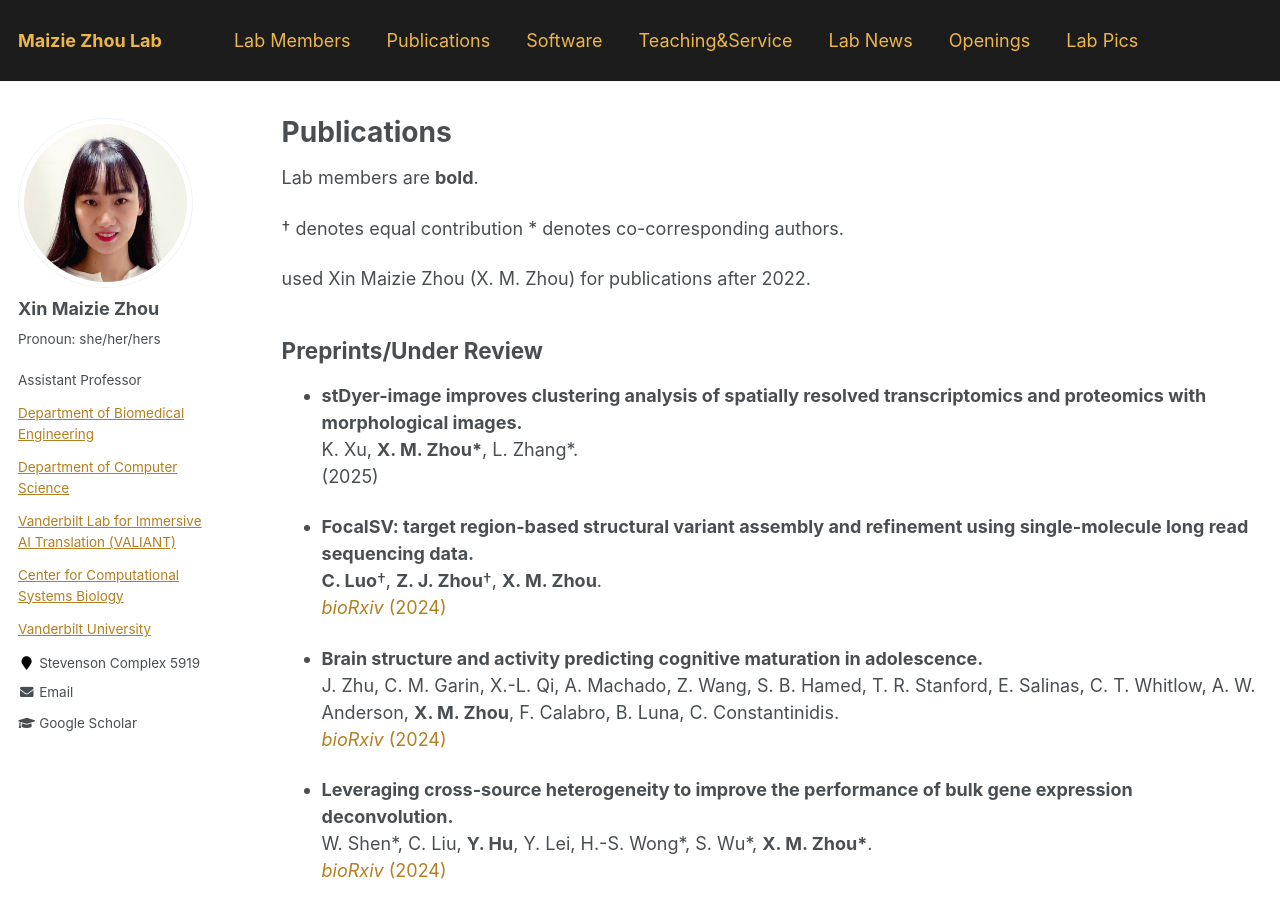
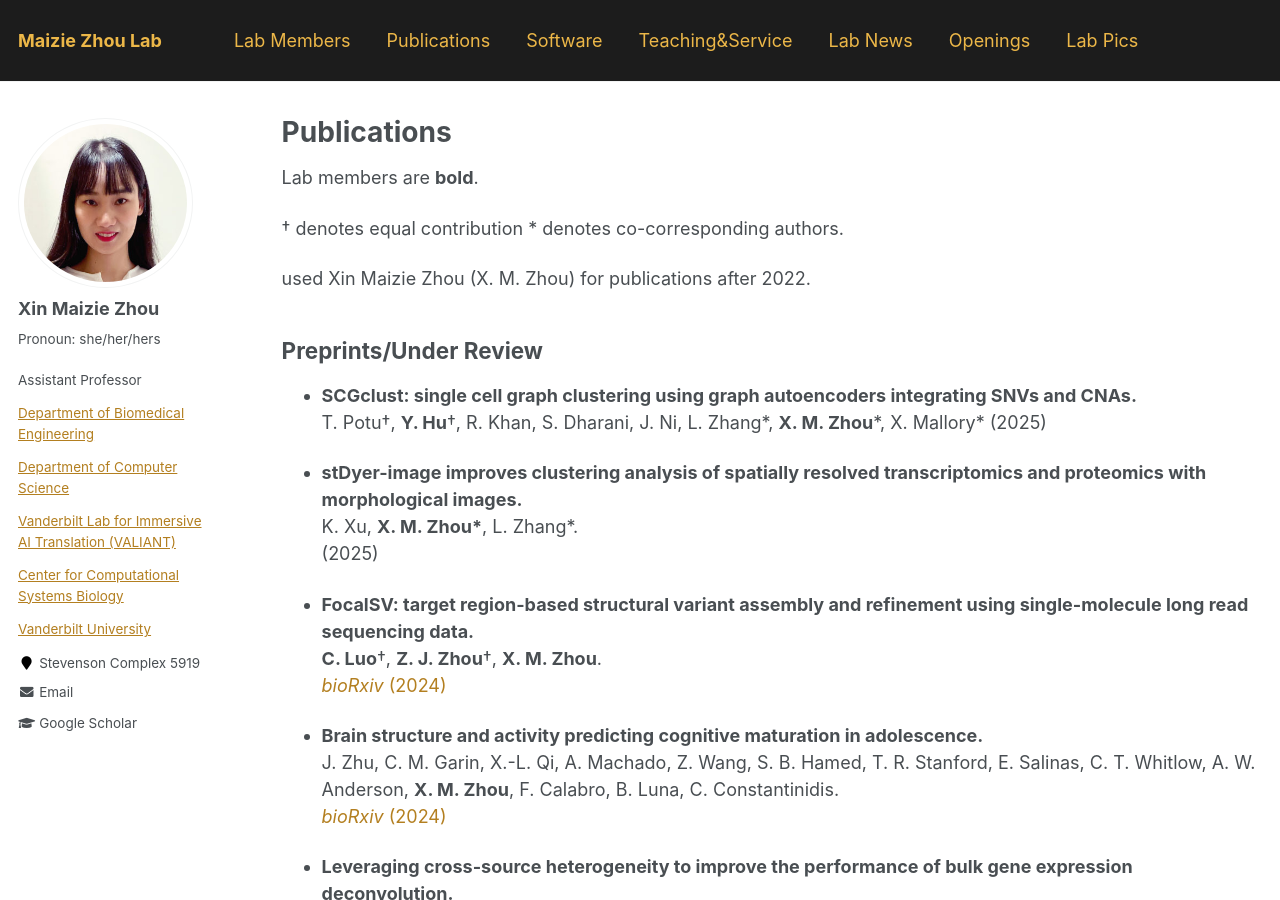
Before and after one commit to maiziezhoulab/Maiziezhoulab.github.io, a Jekyll site: the page built from _pages/publications.md, in a window 1280 px wide and 900 px high. Built offline with Jekyll 4.4.1, drawn with Linux system fonts in a browser that asks for light colours.

Commit message:
Update publications.md

```diff
--- a/_pages/publications.md
+++ b/_pages/publications.md
@@ -24,6 +24,10 @@ Lab members are **bold**.
 used Xin Maizie Zhou (X. M. Zhou) for publications after 2022.
 
 ## Preprints/Under Review
+- **SCGclust: single cell graph clustering using graph autoencoders integrating SNVs and CNAs.**
+  T. Potu†, **Y. Hu**†, R. Khan, S. Dharani, J. Ni, L. Zhang\*, **X. M. Zhou**\*, X. Mallory\*
+  (2025)
+
 - **stDyer-image improves clustering analysis of spatially resolved transcriptomics and proteomics with morphological images.**
   K. Xu, **X. M. Zhou\***, L. Zhang*.
   (2025)
```
